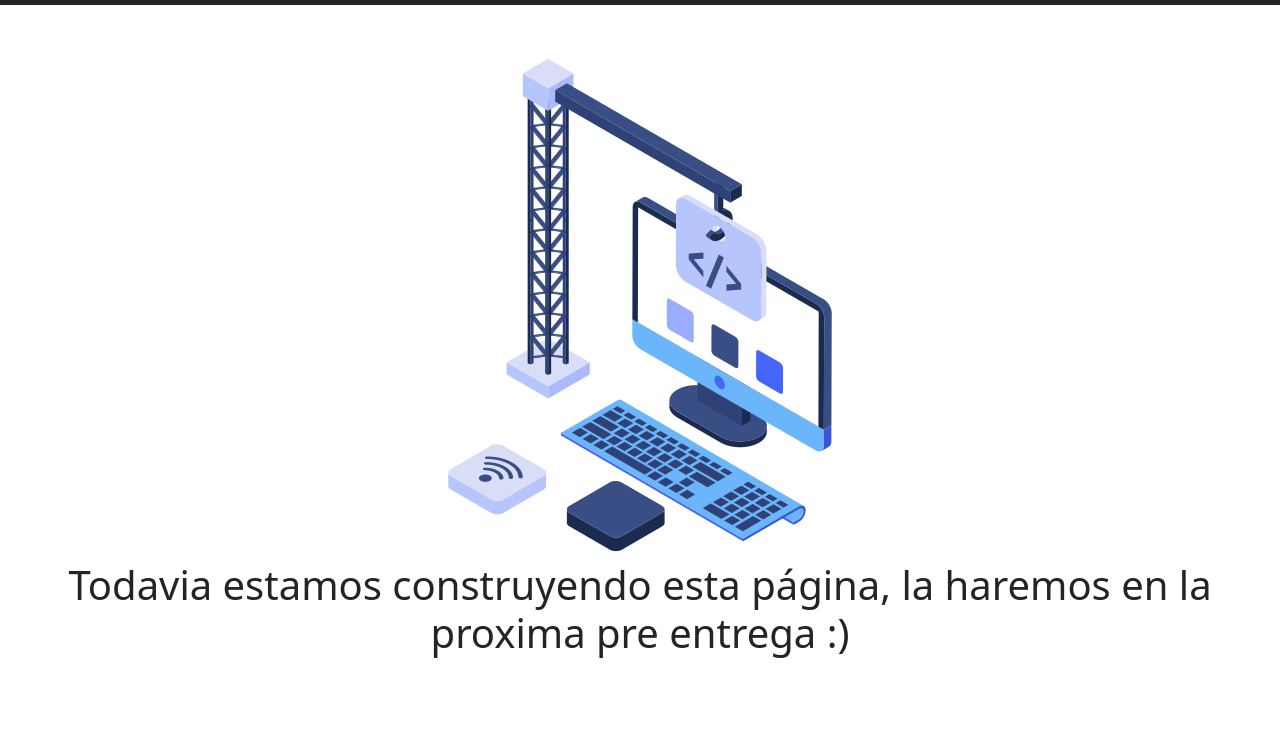
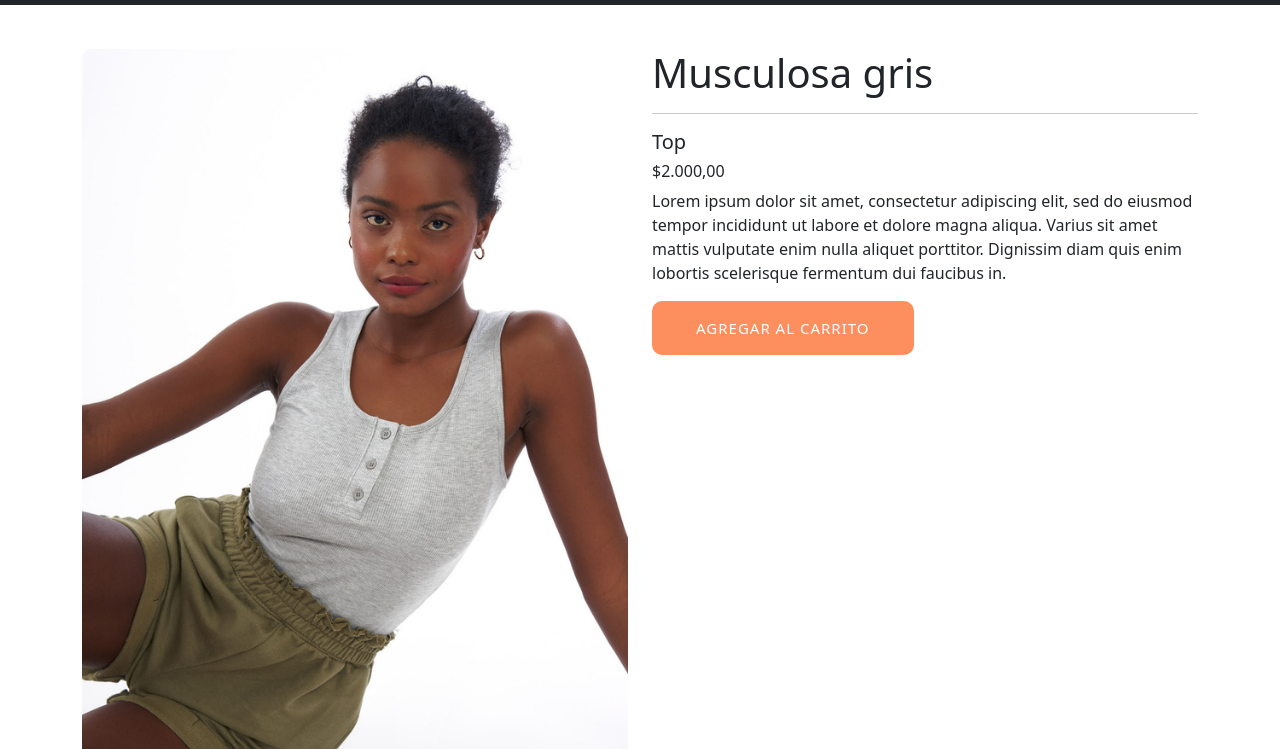
Before and after one commit to nicolf/ecommerce-LerdaFehn, a plain HTML site: page pages/producto1.html in a window 1280 px wide. Shown: the part 51-800 px from the top of the page. Drawn offline with nearby package versions, Linux system fonts and the light colour scheme.

Commit message:
Transiciones en botones y productos

```diff
--- a/assets/styles/main.css
+++ b/assets/styles/main.css
@@ -22,6 +22,10 @@ header {
 
 body{
   font-family: Poppins, sans-serif;
+}
+
+.talignc {
+  text-align: center;
 }
 
 .navbar__imglogo{
@@ -83,6 +87,7 @@ body{
   border: 0;
   margin: 0;
   border-radius: 10px;
+  transition: .5s;
 }
 
 footer {
@@ -168,6 +173,13 @@ footer * {
   border-radius: 20px;
   padding: 20px 10px;
   max-width: 250px;
+  transition: .5s;
+}
+
+.productos__item:hover {
+  box-shadow: 1px 5px 16px 10px rgb(0 0 0 / 75%);
+  -webkit-box-shadow: 1px 5px 16px 10px rgb(0 0 0 / 75%);
+  -moz-box-shadow: 1px 5px 16px 10px rgba(0,0,0,0.75);
 }
 
 .productos__img {
@@ -194,6 +206,7 @@ footer * {
   border: 0;
   margin: 0;
   border-radius: 10px;
+  transition: .5s;
 }
 
 .preentrega {
@@ -251,3 +264,34 @@ footer * {
 .login__forgotpass {
   text-align: center;
 }
+
+.productsingle {
+  margin:100px 0px;
+}
+
+.productsingle img {
+  width: 100%;
+  border-radius: 10px;
+}
+
+.w100 {
+  width:100%;
+}
+
+.toRight{
+  display: flex;
+  justify-content: flex-end;
+}
+
+.pt15{
+  padding-top:15px;
+}
+
+.navbar__logo p, .navbar__logo a {
+  color: #fff;
+  text-decoration: none;
+}
+
+.inicial__button:hover, .productos__btnbuy:hover{
+  background: #ab3502;
+}
--- a/pages/producto1.html
+++ b/pages/producto1.html
@@ -3,7 +3,7 @@
   <head>
     <meta charset="utf-8">
     <meta name="viewport" content="width=device-width, initial-scale=1">
-    <title>Marshka eCommerce</title>
+    <title>Musculosa gris - Marshka eCommerce</title>
     <link rel="icon" type="image/x-icon" href="../assets/img/favicon.ico">
 
     <!-- fonts -->
@@ -46,9 +46,23 @@
       </nav>
     </header>
     <main>
-      <section class="preentrega">
-        <img src="../assets/img/preentrega.webp">
-        <h1>Todavia estamos construyendo esta página, la haremos en la proxima pre entrega :) </h1>
+      <section class="productsingle">
+        <div class="container">
+          <div class="row">
+            <div class="col-12 col-md-6">
+              <img src="../assets/img/products/1.jpeg">
+            </div>
+            <div class="col-12 col-md-6">
+              <h1>Musculosa gris</h1>
+              <hr>
+              <h5>Top</h5>
+              <h6>$2.000,00</h6>
+              <p>Lorem ipsum dolor sit amet, consectetur adipiscing elit, sed do eiusmod tempor incididunt ut labore et dolore magna aliqua. Varius sit amet mattis vulputate enim nulla aliquet porttitor. Dignissim diam quis enim lobortis scelerisque fermentum dui faucibus in.</p>
+              <button class="productos__btnbuy" onclick="alert('En desarrollo profee :) ')">AGREGAR AL CARRITO</button>
+
+            </div>
+          </div>
+        </div>
       </section>
     </main>
 
```
Also changed, not shown: index.html (+0 -20 lines), 2 other files.
